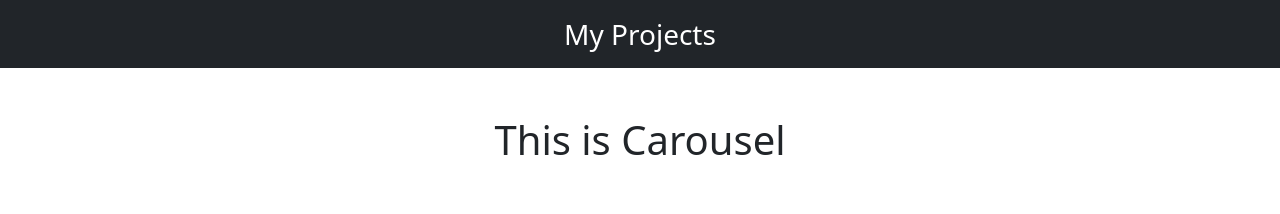
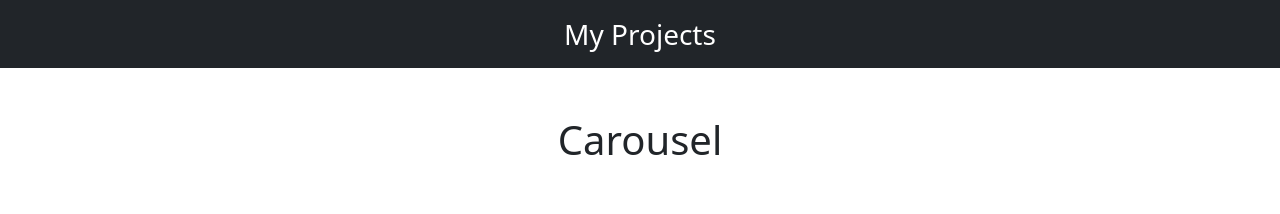
Before and after one commit to bibashmgr/my-projects, a React (Create React App) app: page /app/carousel in a window 1280 px wide. Shown: the top 214 px of the page. Built offline with nearby package versions, Linux system fonts and the light colour scheme.

Commit message:
Project 06

```diff
--- a/src/apps/Carousel/index.js
+++ b/src/apps/Carousel/index.js
@@ -67,7 +67,7 @@ const Carousel = () => {
                 {/* heading */}
                 <div className='row mt-5 text-center'>
                     <div className='h1'>
-                        This is Carousel
+                        Carousel
                     </div>
                 </div>
                 {/* slider */}
```
